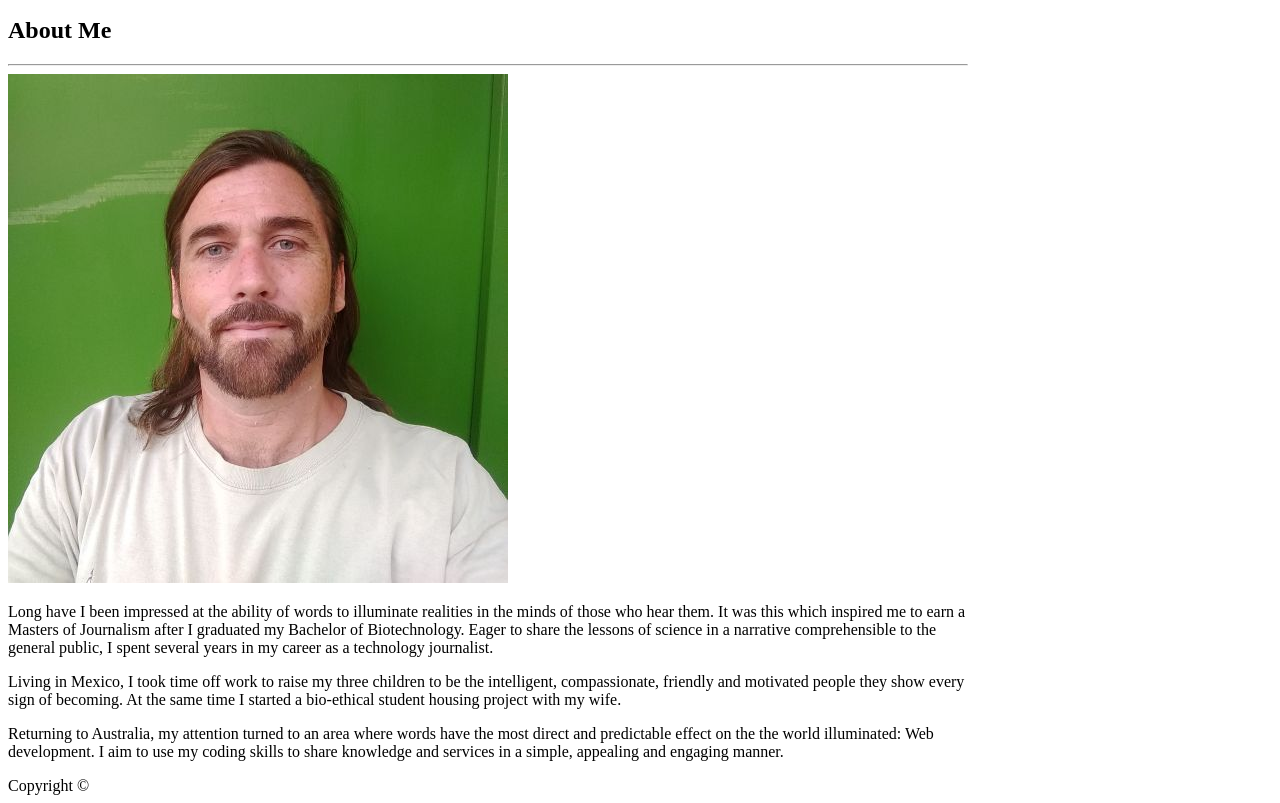
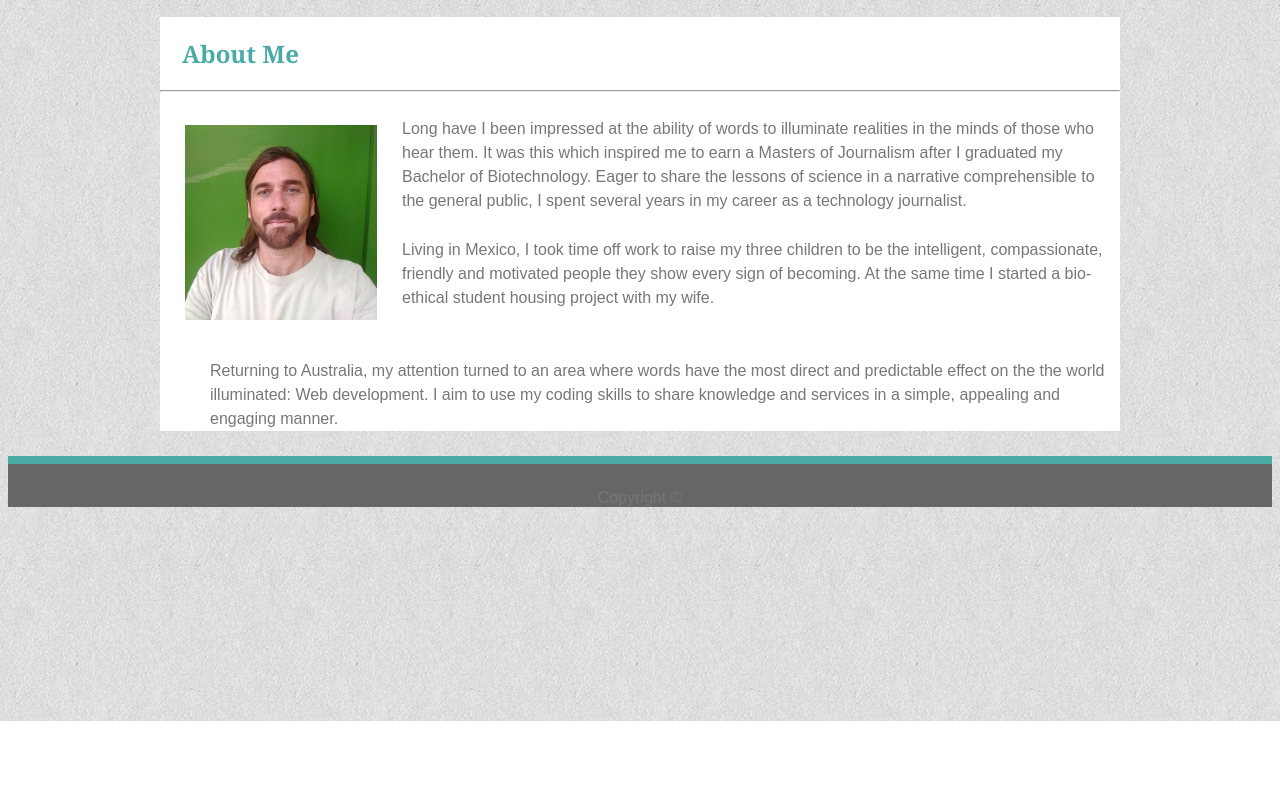
Before and after one commit to JEQP/JPortfolio, a plain HTML site: page index.html in a window 1280 px wide. Shown: the part 79-882 px from the top of the page. After the commit the page ends 800 px from the top, so only its background shows below. Drawn offline with Linux system fonts and the light colour scheme.

Commit message:
css created for index file to look as desired

```diff
--- /dev/null
+++ b/assets/css/reset.css
@@ -0,0 +1,366 @@
+/* http://meyerweb.com/eric/tools/css/reset/
+   v2.0-modified | 20110126
+   License: none (public domain)
+*/
+
+html, body, div, span, applet, object, iframe,
+h1, h2, h3, h4, h5, h6, p, blockquote, pre,
+a, abbr, acronym, address, big, cite, code,
+del, dfn, em, img, ins, kbd, q, s, samp,
+small, strike, strong, sub, sup, tt, var,
+b, u, i, center,
+dl, dt, dd, ol, ul, li,
+fieldset, form, label, legend,
+table, caption, tbody, tfoot, thead, tr, th, td,
+article, aside, canvas, details, embed,
+figure, figcaption, footer, header, hgroup,
+menu, nav, output, ruby, section, summary,
+time, mark, audio, video {
+  margin: 0;
+	padding: 0;
+	border: 0;
+	font-size: 100%;
+	font: inherit;
+	vertical-align: baseline;
+}
+
+/* make sure to set some focus styles for accessibility */
+:focus {
+    outline: 0;
+}
+
+/* HTML5 display-role reset for older browsers */
+article, aside, details, figcaption, figure,
+footer, header, hgroup, menu, nav, section {
+	display: block;
+}
+
+body {
+	line-height: 1;
+}
+
+ol, ul {
+	list-style: none;
+}
+
+blockquote, q {
+	quotes: none;
+}
+
+blockquote:before, blockquote:after,
+q:before, q:after {
+	content: '';
+	content: none;
+}
+
+table {
+	border-collapse: collapse;
+	border-spacing: 0;
+}
+
+input[type=search]::-webkit-search-cancel-button,
+input[type=search]::-webkit-search-decoration,
+input[type=search]::-webkit-search-results-button,
+input[type=search]::-webkit-search-results-decoration {
+    -webkit-appearance: none;
+    -moz-appearance: none;
+}
+
+input[type=search] {
+    -webkit-appearance: none;
+    -moz-appearance: none;
+    -webkit-box-sizing: content-box;
+    -moz-box-sizing: content-box;
+    box-sizing: content-box;
+}
+
+textarea {
+    overflow: auto;
+    vertical-align: top;
+    resize: vertical;
+}
+
+/**
+ * Correct `inline-block` display not defined in IE 6/7/8/9 and Firefox 3.
+ */
+
+audio,
+canvas,
+video {
+    display: inline-block;
+    *display: inline;
+    *zoom: 1;
+    max-width: 100%;
+}
+
+/**
+ * Prevent modern browsers from displaying `audio` without controls.
+ * Remove excess height in iOS 5 devices.
+ */
+
+audio:not([controls]) {
+    display: none;
+    height: 0;
+}
+
+/**
+ * Address styling not present in IE 7/8/9, Firefox 3, and Safari 4.
+ * Known issue: no IE 6 support.
+ */
+
+[hidden] {
+    display: none;
+}
+
+/**
+ * 1. Correct text resizing oddly in IE 6/7 when body `font-size` is set using
+ *    `em` units.
+ * 2. Prevent iOS text size adjust after orientation change, without disabling
+ *    user zoom.
+ */
+
+html {
+    font-size: 100%; /* 1 */
+    -webkit-text-size-adjust: 100%; /* 2 */
+    -ms-text-size-adjust: 100%; /* 2 */
+}
+
+/**
+ * Address `outline` inconsistency between Chrome and other browsers.
+ */
+
+a:focus {
+    outline: thin dotted;
+}
+
+/**
+ * Improve readability when focused and also mouse hovered in all browsers.
+ */
+
+a:active,
+a:hover {
+    outline: 0;
+}
+
+/**
+ * 1. Remove border when inside `a` element in IE 6/7/8/9 and Firefox 3.
+ * 2. Improve image quality when scaled in IE 7.
+ */
+
+img {
+    border: 0; /* 1 */
+    -ms-interpolation-mode: bicubic; /* 2 */
+}
+
+/**
+ * Address margin not present in IE 6/7/8/9, Safari 5, and Opera 11.
+ */
+
+figure {
+    margin: 0;
+}
+
+/**
+ * Correct margin displayed oddly in IE 6/7.
+ */
+
+form {
+    margin: 0;
+}
+
+/**
+ * Define consistent border, margin, and padding.
+ */
+
+fieldset {
+    border: 1px solid #c0c0c0;
+    margin: 0 2px;
+    padding: 0.35em 0.625em 0.75em;
+}
+
+/**
+ * 1. Correct color not being inherited in IE 6/7/8/9.
+ * 2. Correct text not wrapping in Firefox 3.
+ * 3. Correct alignment displayed oddly in IE 6/7.
+ */
+
+legend {
+    border: 0; /* 1 */
+    padding: 0;
+    white-space: normal; /* 2 */
+    *margin-left: -7px; /* 3 */
+}
+
+/**
+ * 1. Correct font size not being inherited in all browsers.
+ * 2. Address margins set differently in IE 6/7, Firefox 3+, Safari 5,
+ *    and Chrome.
+ * 3. Improve appearance and consistency in all browsers.
+ */
+
+button,
+input,
+select,
+textarea {
+    font-size: 100%; /* 1 */
+    margin: 0; /* 2 */
+    vertical-align: baseline; /* 3 */
+    *vertical-align: middle; /* 3 */
+}
+
+/**
+ * Address Firefox 3+ setting `line-height` on `input` using `!important` in
+ * the UA stylesheet.
+ */
+
+button,
+input {
+    line-height: normal;
+}
+
+/**
+ * Address inconsistent `text-transform` inheritance for `button` and `select`.
+ * All other form control elements do not inherit `text-transform` values.
+ * Correct `button` style inheritance in Chrome, Safari 5+, and IE 6+.
+ * Correct `select` style inheritance in Firefox 4+ and Opera.
+ */
+
+button,
+select {
+    text-transform: none;
+}
+
+/**
+ * 1. Avoid the WebKit bug in Android 4.0.* where (2) destroys native `audio`
+ *    and `video` controls.
+ * 2. Correct inability to style clickable `input` types in iOS.
+ * 3. Improve usability and consistency of cursor style between image-type
+ *    `input` and others.
+ * 4. Remove inner spacing in IE 7 without affecting normal text inputs.
+ *    Known issue: inner spacing remains in IE 6.
+ */
+
+button,
+html input[type="button"], /* 1 */
+input[type="reset"],
+input[type="submit"] {
+    -webkit-appearance: button; /* 2 */
+    cursor: pointer; /* 3 */
+    *overflow: visible;  /* 4 */
+}
+
+/**
+ * Re-set default cursor for disabled elements.
+ */
+
+button[disabled],
+html input[disabled] {
+    cursor: default;
+}
+
+/**
+ * 1. Address box sizing set to content-box in IE 8/9.
+ * 2. Remove excess padding in IE 8/9.
+ * 3. Remove excess padding in IE 7.
+ *    Known issue: excess padding remains in IE 6.
+ */
+
+input[type="checkbox"],
+input[type="radio"] {
+    box-sizing: border-box; /* 1 */
+    padding: 0; /* 2 */
+    *height: 13px; /* 3 */
+    *width: 13px; /* 3 */
+}
+
+/**
+ * 1. Address `appearance` set to `searchfield` in Safari 5 and Chrome.
+ * 2. Address `box-sizing` set to `border-box` in Safari 5 and Chrome
+ *    (include `-moz` to future-proof).
+ */
+
+input[type="search"] {
+    -webkit-appearance: textfield; /* 1 */
+    -moz-box-sizing: content-box;
+    -webkit-box-sizing: content-box; /* 2 */
+    box-sizing: content-box;
+}
+
+/**
+ * Remove inner padding and search cancel button in Safari 5 and Chrome
+ * on OS X.
+ */
+
+input[type="search"]::-webkit-search-cancel-button,
+input[type="search"]::-webkit-search-decoration {
+    -webkit-appearance: none;
+}
+
+/**
+ * Remove inner padding and border in Firefox 3+.
+ */
+
+button::-moz-focus-inner,
+input::-moz-focus-inner {
+    border: 0;
+    padding: 0;
+}
+
+/**
+ * 1. Remove default vertical scrollbar in IE 6/7/8/9.
+ * 2. Improve readability and alignment in all browsers.
+ */
+
+textarea {
+    overflow: auto; /* 1 */
+    vertical-align: top; /* 2 */
+}
+
+/**
+ * Remove most spacing between table cells.
+ */
+
+table {
+    border-collapse: collapse;
+    border-spacing: 0;
+}
+
+html,
+button,
+input,
+select,
+textarea {
+    color: #222;
+}
+
+
+::-moz-selection {
+    background: #b3d4fc;
+    text-shadow: none;
+}
+
+::selection {
+    background: #b3d4fc;
+    text-shadow: none;
+}
+
+img {
+    vertical-align: middle;
+}
+
+fieldset {
+    border: 0;
+    margin: 0;
+    padding: 0;
+}
+
+textarea {
+    resize: vertical;
+}
+
+.chromeframe {
+    margin: 0.2em 0;
+    background: #ccc;
+    color: #000;
+    padding: 0.2em 0;
+}
--- a/assets/css/style.css
+++ b/assets/css/style.css
@@ -1,17 +1,35 @@
 
 body {
-    background-image:url('../assets/images/paper_2.png');
+    background-image:url('../images/paper_2.png');
+    font-family: 'Arial', 'Helvetica Neue', Helvetica, sans-serif;
+    color: #777777;
+}
+
+header {
+    background-color: #ffffff;
+    <!-- In a header the height must be set to show background color, since the default is 0 -->
+    margin-top: 0px;
+    height: 62px;
 
 }
+
+
 h1 {
     margin: 0;
     width: 30%;
     float: left;
     background-color: #4aaaa5;
+    color: #ffffff;
     font-family: 'Georgia', Times, 'Times New Roman', serif;
     font-size: 28px;
     padding-top: 15px;
     padding-bottom: 15px;
+    margin-bottom: 0px;
+    text-align: center;
+    border-block-color: #cccccc;
+}
+p {
+    margin: 25px;
 }
 
 .clearfix::after {
@@ -31,4 +49,48 @@ h1 {
 .wrapper {
     width: 960px;
     align-content: center;
+    padding-left: 75px;
+    padding-right: 75px;
+    margin: 0 auto;
+    margin-bottom: -50px;
 }
+
+.content {
+
+    background-color: #ffffff;
+    border: #ddd;
+}
+
+h2 {
+    color: #4aaaa5;
+    font-family: 'Georgia', Times, 'Times New Roman', serif;
+    padding-top: 20px;
+    margin-left: 22px;
+}
+
+img {
+
+    width: 20%;
+    float:left;
+    margin: 25px;
+    margin-bottom: 17px;
+}
+
+.textpar {
+    width: 100%;
+    margin-left: 25px;
+    margin-top: 25px;
+    line-height: 150%;
+}
+
+footer {
+    margin-top: auto;
+    border-top: 8px solid #4aaaa5;
+    text-align: center;
+    background-color: #666;
+    padding-top: 25px;
+}
+
+.push {
+    height: 50px;
+}
--- a/index.html
+++ b/index.html
@@ -1,6 +1,8 @@
 <!DOCTYPE html>
 <html lang="en-AU">
+
 <head>
+
     <link rel="stylesheet" type="text/css" href="assets/css/style.css">
 </head>
 
@@ -12,7 +14,7 @@
             </h1>
 
             <div class="navbar">
-            <a href="">About</a> | <a href="">Portfolio</a> | <a href="">Content</a>
+                <a href="">About</a> | <a href="">Portfolio</a> | <a href="">Content</a> &nbsp; &nbsp;
             </div>
         </header>
         <div class="clearfix">
@@ -25,15 +27,28 @@
             </h2>
             <hr>
             <img src="./assets/images/profile1.jpg" alt="Handsome, Bearded Man">
+            <article class="textpar">
                 <p>
-            Long have I been impressed at the ability of words to illuminate realities in the minds of those who hear them. It was this which inspired me to earn a Masters of Journalism after I graduated my Bachelor of Biotechnology. Eager to share the lessons of science in a narrative comprehensible to the general public, I spent several years in my career as a technology journalist.
+                    Long have I been impressed at the ability of words to illuminate realities in the minds of those who
+                    hear them. It was this which inspired me to earn a Masters of Journalism after I graduated my
+                    Bachelor of Biotechnology. Eager to share the lessons of science in a narrative comprehensible to
+                    the general public, I spent several years in my career as a technology journalist.
                 </p>
                 <p>
-            Living in Mexico, I took time off work to raise my three children to be the intelligent, compassionate, friendly and motivated people they show every sign of becoming. At the same time I started a bio-ethical student housing project with my wife.
+                    Living in Mexico, I took time off work to raise my three children to be the intelligent,
+                    compassionate, friendly and motivated people they show every sign of becoming. At the same time I
+                    started a bio-ethical student housing project with my wife.
                 </p>
-        <p>
-            Returning to Australia, my attention turned to an area where words have the most direct and predictable effect on the the world illuminated: Web development. I aim to use my coding skills to share knowledge and services in a simple, appealing and engaging manner.
+                <p><br>
+                    Returning to Australia, my attention turned to an area where words have the most direct and
+                    predictable effect on the the world illuminated: Web development. I aim to use my coding skills to
+                    share knowledge and services in a simple, appealing and engaging manner.
                 </p>
+
+        </div>
+        <div class="push">
+
+        </div>
     </div>
 
     </div>
@@ -43,4 +58,5 @@ Copyright &copy;
     </footer>
 
 </body>
+
 </html>
```
Also changed, not shown: contact.html (+1 -2 lines), portfolio.html (line endings or trailing spaces). Lines whose indentation alone changed are shown as unchanged.
